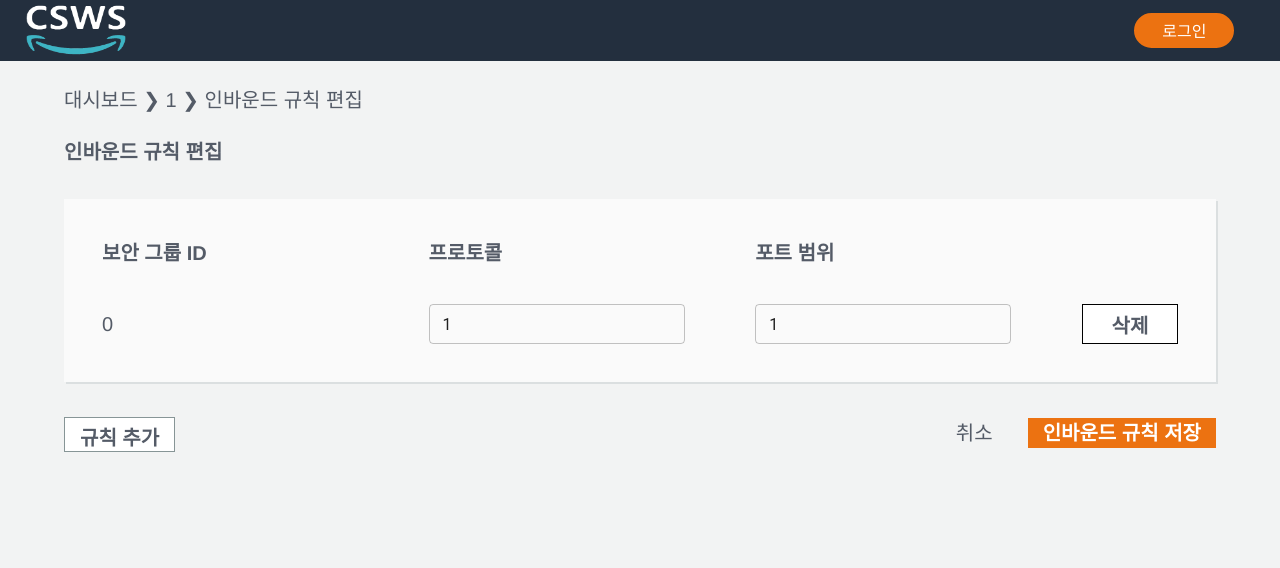
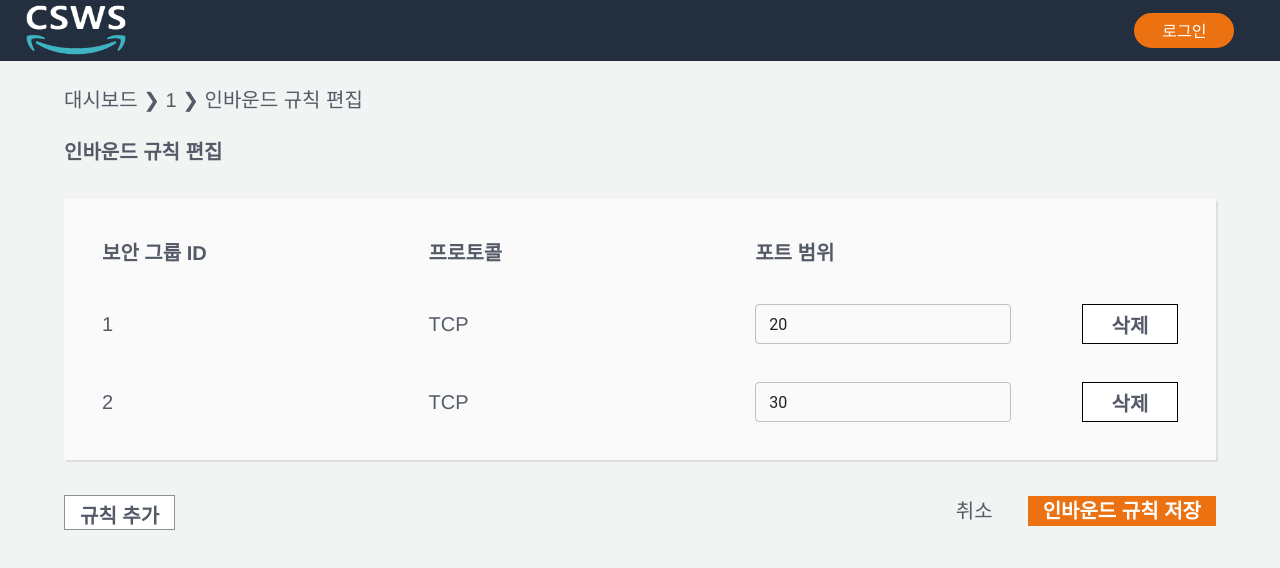
Before and after one commit to DonghyeonKang/CLMS, a React (Create React App) app in the folder frontend/: page /dashboard/1/inboundRules in a window 1280 px wide. Shown: the top 568 px of the page. Built offline with nearby package versions, Linux system fonts and the light colour scheme.

Commit message:
Update InboundRules
인바운드 규칙 기능 수정

```diff
--- a/frontend/src/components/Instance/InboundRules/EditInboundRules.js
+++ b/frontend/src/components/Instance/InboundRules/EditInboundRules.js
@@ -1,29 +1,45 @@
-import { useState } from "react";
+import { useEffect, useState } from "react";
 import { useNavigate, useParams } from "react-router-dom";
 import styled from "styled-components";
 import InboundRule from "./InboundRule";
+import axios from "axios";
 
+//instanceId 별로 인바운드 리스트 조회 API 요청 하도록 구현
+//인바운드 규칙 저장 버튼 누르면 PUT 요청 보내게 구현
 const EditInboundRules = () => {
     const navigate = useNavigate();
-    const {instanceId,securityGroupId} = useParams();
-    const [id, setId] = useState(1);
+    const {instanceId} = useParams();
+    const [id, setId] = useState(3);
     const [data,setData] = useState([{
-        Id:'0',
-        protocol:'1',
-        port:'1',
-    }]);
+      id:1,
+      port:20,
+      instanceId
+      },
+      {
+      id:2,
+      port:30,
+      instanceId
+      }]);
     const addData = () => {
         setData((prev) => [...prev,{
-        Id:id,
-        protocol:'2',
-        port:'2',
+        id:id,
+        port:'',
+        instanceId
         }]);
         setId((prev)=>prev+1);
     };
 
-    const saveRules = () => {
-      console.log('새로운 규칙은 POST요청, 삭제할 규칙은 DELETE요청');
-    };
+/*
+    useEffect(()=>{
+      try {
+        axios.get(`http://203.255.3.23:5000/instances/inbounds/list`).then((response)=> setData(response.data.inbounds));
+      } catch (error) {
+        console.error(error);
+      }
+    },[]);
+*/
+
+
     return (
         <>
           <Title>인바운드 규칙 편집</Title>
@@ -37,7 +53,7 @@ const EditInboundRules = () => {
                     <th> </th>
                 </tr>
                 {data.map((i)=>{
-                    return(<InboundRule data={data} setData={setData} i={i} key={i.Id}/>)})
+                    return(<InboundRule data={data} setData={setData} i={i} key={i.id}/>)})
                 }
                 </tbody>
                 </Rules>
@@ -45,8 +61,8 @@ const EditInboundRules = () => {
             <BtnSection>
             <AddRule onClick={()=>addData()}>규칙 추가</AddRule>
             <div>
-                <Cancel onClick={() => navigate(`/dashboard/${instanceId}/${securityGroupId}`)}>취소</Cancel>
-                <SaveRules onClick={()=>navigate(`/dashboard/${instanceId}/${securityGroupId}`)}>인바운드 규칙 저장</SaveRules>
+                <Cancel onClick={() => navigate(`/dashboard/${instanceId}`)}>취소</Cancel>
+                <SaveRules onClick={()=>console.log(data)}>인바운드 규칙 저장</SaveRules>
             </div>
           </BtnSection>
         </>
--- a/frontend/src/components/Instance/InboundRules/InboundRule.js
+++ b/frontend/src/components/Instance/InboundRules/InboundRule.js
@@ -2,34 +2,27 @@ import { TextField } from "@mui/material";
 import { useState } from "react";
 import styled from "styled-components";
 
-// 존재하는 규칙 배열 수정하고, 삭제시 ID 값 저장시켰다가 DELETE
-// type, CIDR 목록 넣어야 함
-
 const ExistingInboundRule = ({data, setData, i}) => {
-    const obj = {
-        Id:i.Id,
-        type:data[i?.Id]?.type,
-        protocol:data[i?.Id]?.protocol,
-        port:data[i?.Id]?.port,
-        CIDR:data[i?.Id]?.CIDR,
-    };
-    const [rule,setRule] = useState(obj);
+    const [rule,setRule] = useState({
+        Id:i.id,
+        port:i.port,
+    });
 
     const handlePort = async(e) => {
         setRule({...rule, port: e.target.value});
         const newObj = {...rule, port: e.target.value};
-        const rest = await data.filter((item)=>item?.Id !== i?.Id);
-        const newData = [...rest, newObj].sort((a,b)=>a.Id-b.Id);
+        const rest = await data.filter((item)=>item?.id !== i?.id);
+        const newData = [...rest, newObj].sort((a,b)=>a.id-b.id);
         await setData(newData);
     };
 
     return (
         <>
-            <tr key={data[i?.Id]?.Id}>
-                <td style={{width:'20vw', minWidth:'150px'}}>{i?.Id}</td>
-                <td><TextField style={{width:'20vw', minWidth:'80px'}} defaultValue={i?.protocol} size="small"/></td>
+            <tr key={i.id}>
+                <td style={{width:'20vw', minWidth:'150px'}}>{i?.id}</td>
+                <td style={{width:'20vw', minWidth:'80px'}} size="small">TCP</td>
                 <td><TextField style={{width:'20vw', minWidth:'100px'}} defaultValue={i?.port} onChange={handlePort} size="small"/></td>
-                <DeleteRule onClick={()=>{setData(data.filter((item)=>item?.Id !== i?.Id))}}>삭제</DeleteRule>
+                <DeleteRule onClick={()=>{setData(data.filter((item)=>item?.id !== i?.id))}}>삭제</DeleteRule>
             </tr>
         </>
     );
```
